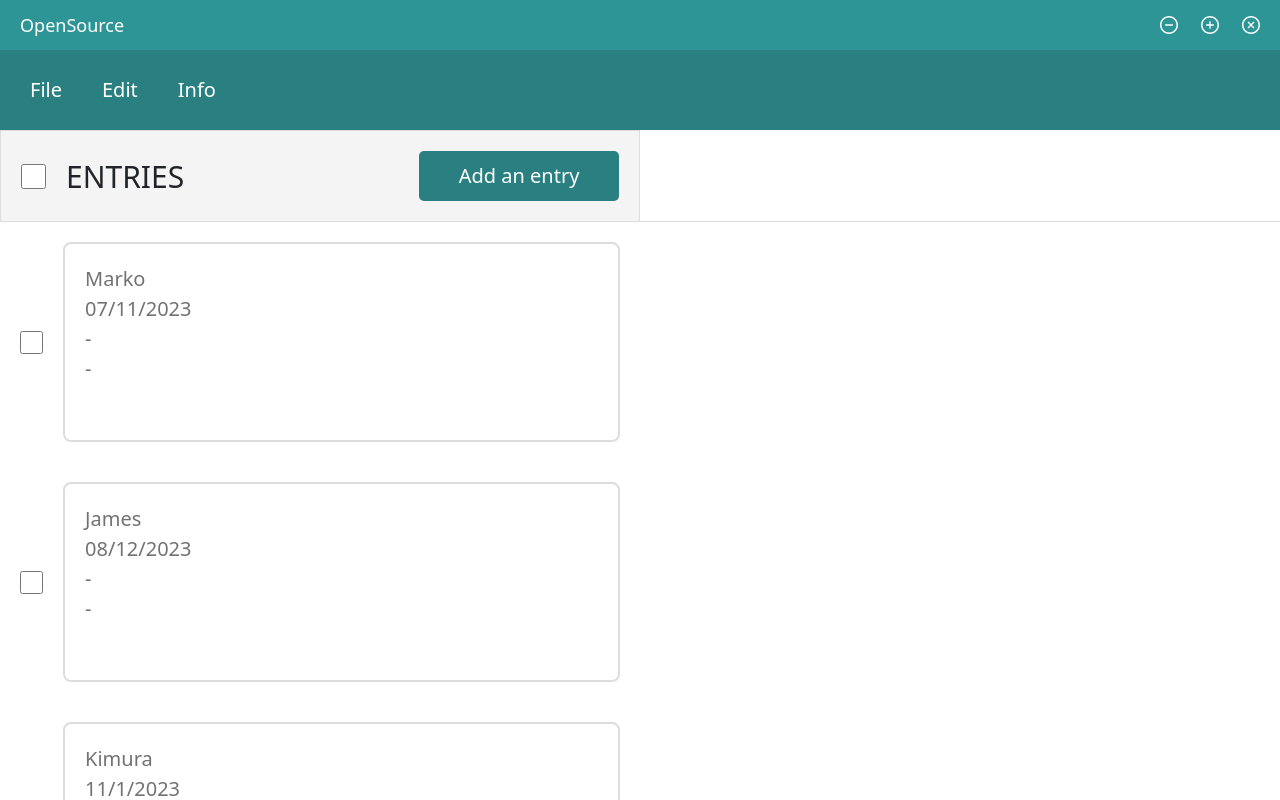
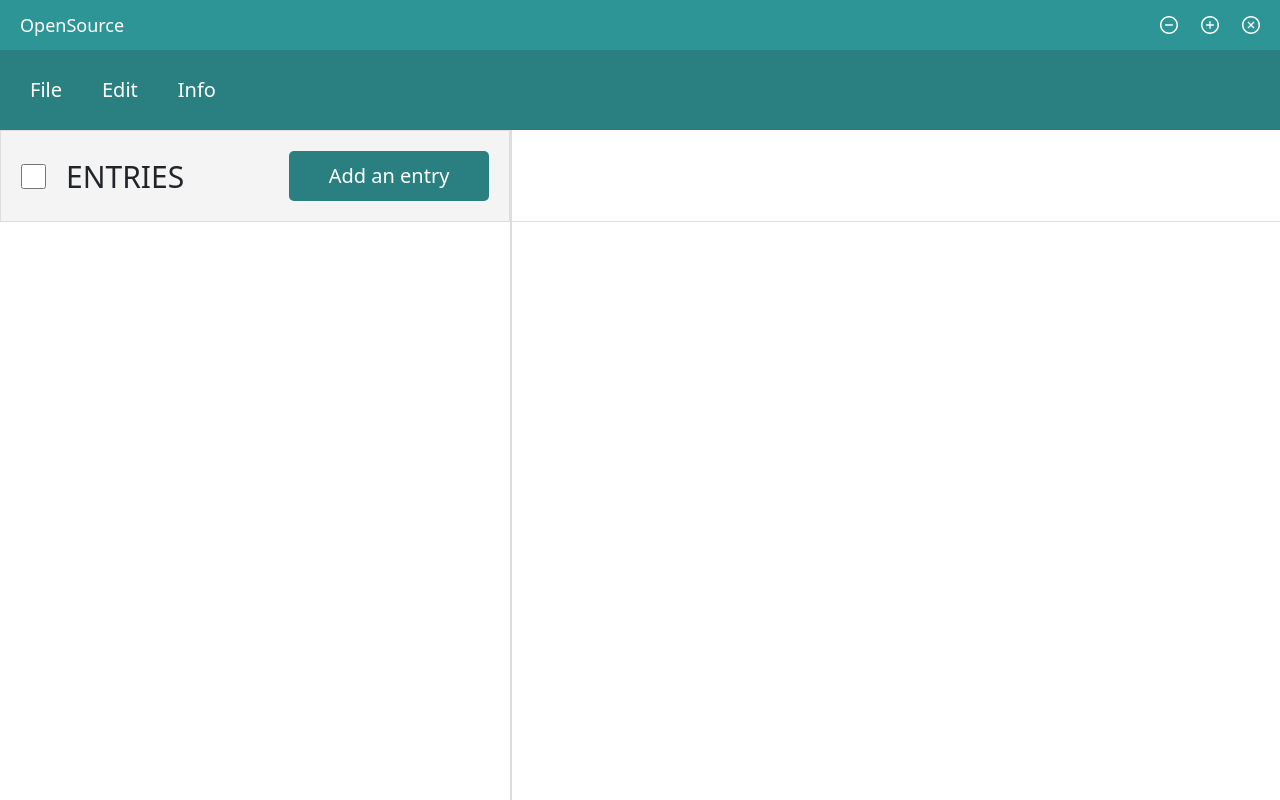
Before and after one commit to GregorGT/RuNo, a React (Vite) app: page / in a window 1280 px wide. Built offline with nearby package versions, Linux system fonts and the light colour scheme.

Commit message:
increase right side width

```diff
--- a/src/components/Components.scss
+++ b/src/components/Components.scss
@@ -29,8 +29,10 @@
 }
 
 .entries {
-  min-width: 50%;
+  min-width: 40%;
   font-size: 30px;
+  border-right: 2px solid var(--black-300);
+  min-height: calc(100vh - 130px);
 
   &-header {
     display: flex;
@@ -99,7 +101,7 @@
 }
 
 .tab {
-  width: 50%;
+  flex: 1;
   .top-space {
     width: 100%;
     height: 92px;
--- a/src/components/Entries.tsx
+++ b/src/components/Entries.tsx
@@ -21,9 +21,9 @@ export default function Entries() {
         <button className='add'>Add an entry</button>
       </div>
       <div className='boxes'>
-      {boxes?.map(item =>
+      {/* {boxes?.map(item =>
         <Boxes name={item.name} date={item.date} />
-      )}
+      )} */}
       </div>
     </div>
   )
```
